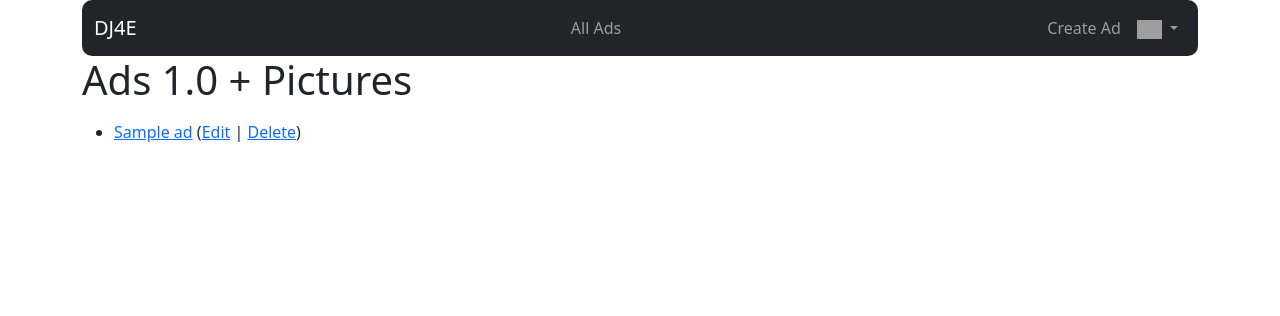
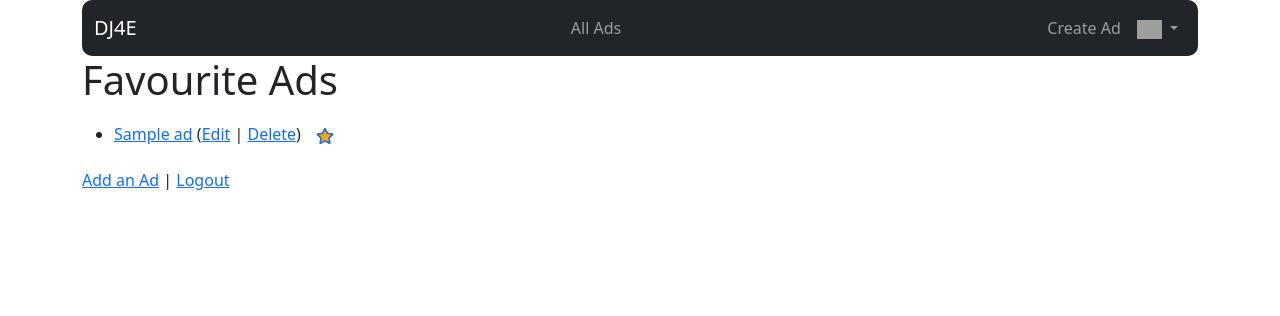
Before and after one commit to jakeinab0x/dj4e, a Django app: template mysite/ads/templates/ads/ad_list.html in a window 1280 px wide. Shown: the top 316 px of the page. Run offline with Django 4.2, Linux system fonts and the light colour scheme; the template is opened without the code that fills it: values that come from a table or form of the project are taken from there, others are empty; a user stored in the database is signed in; tables that the repository leaves empty hold one stand-in row (values such as "Sample post"); parts of the project's set-up code (start-up, migrations or seed data) failed here and were passed over; some libraries are stand-ins or nearby versions; grey boxes are pictures that could not be loaded.

Commit message:
add favourite star display logic

```diff
--- a/mysite/ads/templates/ads/ad_list.html
+++ b/mysite/ads/templates/ads/ad_list.html
@@ -1,16 +1,28 @@
 {% extends "base_menu.html" %}
 {% block content %}
-<h1>Ads 1.0 + Pictures</h1>
+<h1>Favourite Ads</h1>
 <p>
 {% if ad_list %}
 <ul>
   {% for ad in ad_list %}
     <li>
-        <a href="{% url 'ads:ad_detail'  ad.id %}">{{ ad.title }}</a>
-        {% if ad.owner == user %}
-        (<a href="{% url 'ads:ad_update' ad.id %}">Edit</a> |
-        <a href="{% url 'ads:ad_delete' ad.id %}">Delete</a>)
-        {% endif %}
+      <a href="{% url 'ads:ad_detail' ad.id %}">{{ ad.title }}</a>
+      {% if ad.owner_id == user.id %}
+      (<a href="{% url 'ads:ad_update' ad.id %}">Edit</a> |
+      <a href="{% url 'ads:ad_delete' ad.id %}">Delete</a>)
+      {% endif %}
+      {% if user.is_authenticated %}
+      <!-- Two hrefs with two stacked icons each - one showing and one hidden -->
+      <a href="#" onclick=
+            "favPost('{% url 'favs:ad_unfavourite' ad.id %}', {{ ad.id }});return false;"
+            {% if ad.id not in favourites %} style="display: none;" {% endif %}
+            id="favourite_star_{{ad.id}}">
+      <span class="fa-stack" style="vertical-align: middle;">
+      <i class="fa fa-star fa-stack-1x" style="color: orange;"></i>
+      <i class="fa fa-star-o fa-stack-1x"></i>
+      </span>
+      </a>
+      {% endif %}
     </li>
   {% endfor %}
 </ul>
@@ -18,4 +30,43 @@
   <p>There are no ads in the database.</p>
 {% endif %}
 </p>
+<p>
+<a href="{% url 'ads:ad_create' %}">Add an Ad</a> |
+{% if user.is_authenticated %}
+<a href="{% url 'logout' %}?next={% url 'ads:all' %}">Logout</a>
+{% else %}
+<a href="{% url 'login' %}?next={%url 'ads:all' %}">Login</a>
+{% endif %}
+</p>
+<script>
+function toggleInlineDisplay(star_id) {
+  var elem = document.getElementById(star_id);
+  if (window.getComputedStyle(elem).display == "inline") {
+    elem.style.display = 'none';
+    elem.dataset.previousDisplay = 'inline';
+  } else if (window.getComputedStyle(elem).display == "block") {
+    elem.style.display = 'none';
+    elem.dataset.previousDisplay = 'block';
+  } else {
+    console.log('prev', elem.dataset.previousDisplay);
+    if (typeof elem.dataset.previousDisplay == 'string') {
+      elem.style.display = elem.dataset.previousDisplay
+    } else {
+      elem.style.display = 'inline';
+    }
+  }
+}
+
+function favPost(url, ad_id) {
+  console.log('POSTing to', url);
+  fetch(url, { method: 'POST', body: '{}' })
+  .then((response) => {
+    console.log(url, 'finished');
+    toggleInlineDisplay(`unfavourite_star_${ad_id}`);
+    toggleInlineDisplay(`favourite_star_${ad_id}`);
+  }).catch((error) => {
+    alert(`URL failed with ${error} ${url}`)
+  });
+}
+</script>
 {% endblock %}
```
